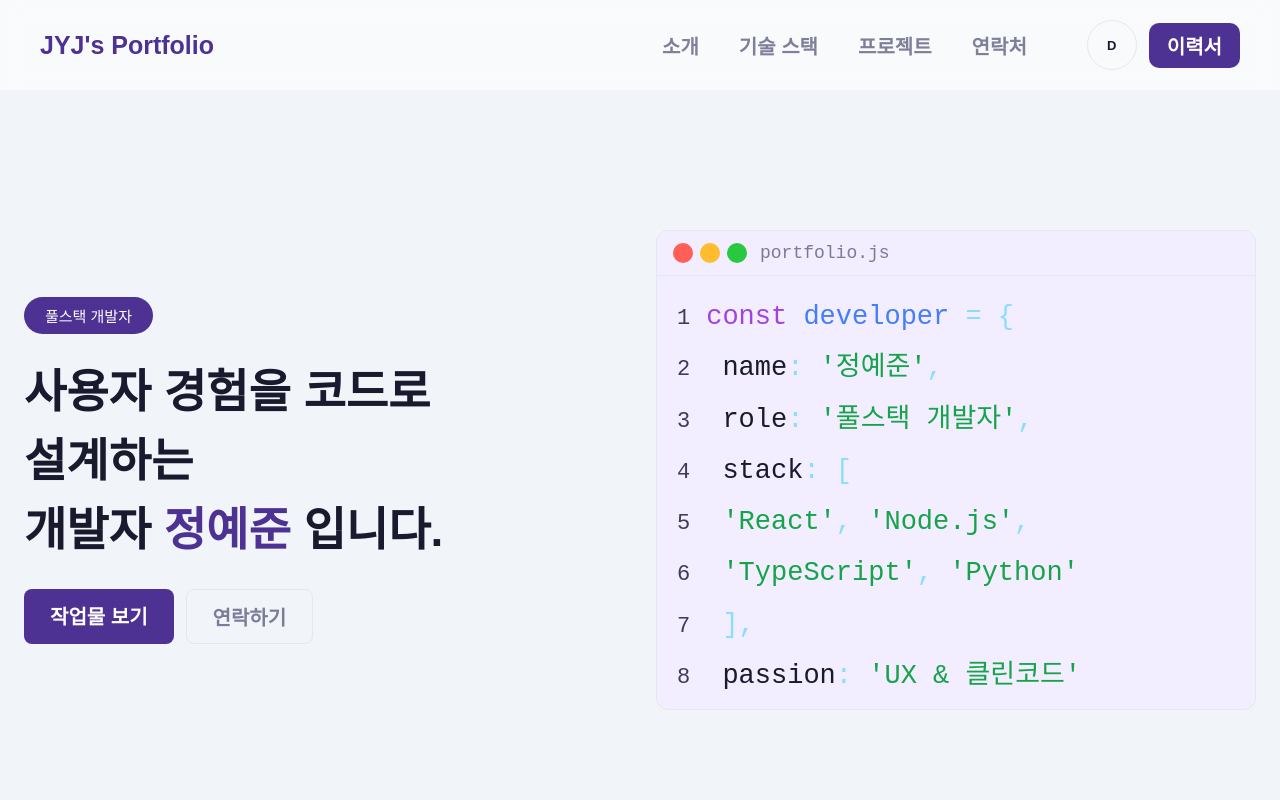
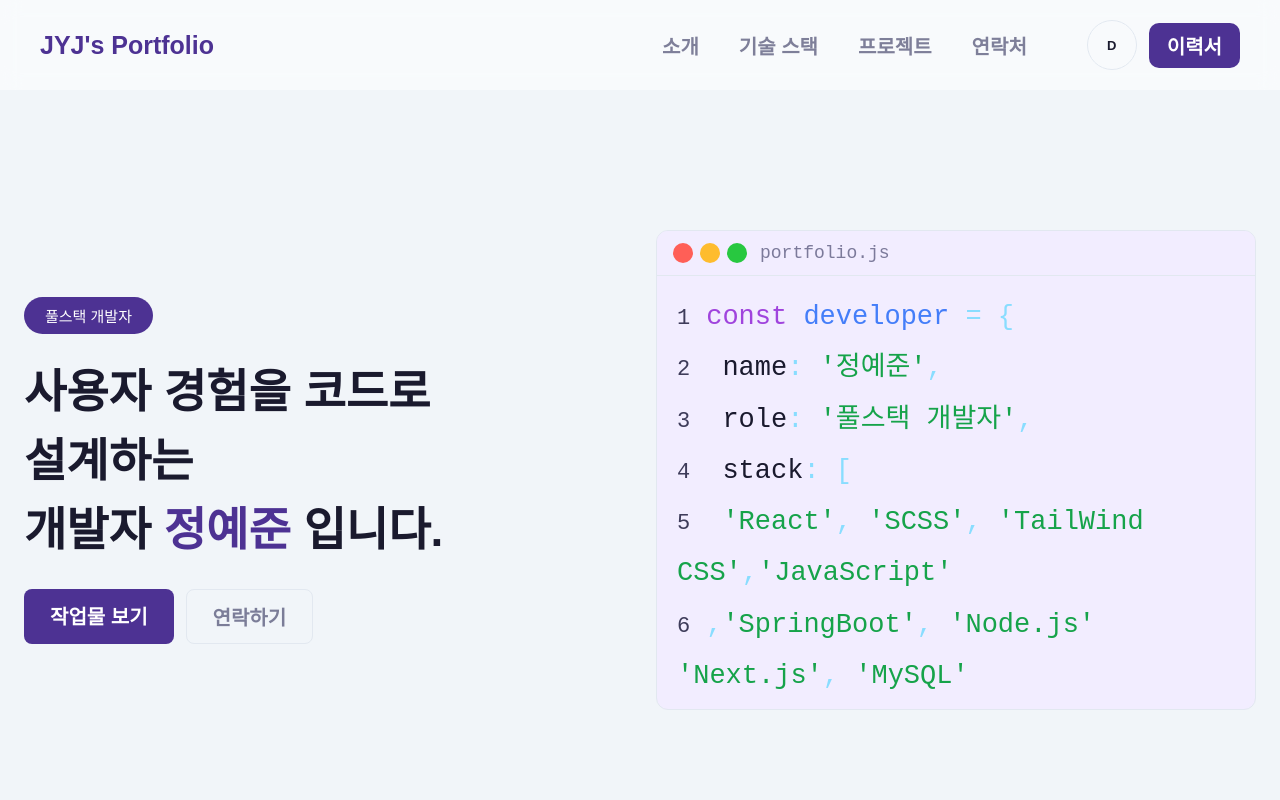
Before and after one commit to Yejun-Jung/JYJ-Portfolio, a React (Vite) app: page / in a window 1280 px wide. Shown: the top 800 px of the page. Built offline with nearby package versions, Linux system fonts and the light colour scheme.

Commit message:
hero / skills update

```diff
--- a/src/components/sections/Hero.jsx
+++ b/src/components/sections/Hero.jsx
@@ -7,9 +7,9 @@ const codeLines = [
   { parts: [{ cls: "tx", text: " name" }, { cls: "pl", text: ": " }, { cls: "str", text: "'정예준'" }, { cls: "pl", text: "," }] },
   { parts: [{ cls: "tx", text: " role" }, { cls: "pl", text: ": " }, { cls: "str", text: "'풀스택 개발자'" }, { cls: "pl", text: "," }] },
   { parts: [{ cls: "tx", text: " stack" }, { cls: "pl", text: ": [" }] },
-  { parts: [{ cls: "str", text: " 'React'" }, { cls: "pl", text: ", " }, { cls: "str", text: "'Node.js'" }, { cls: "pl", text: "," }] },
-  { parts: [{ cls: "str", text: " 'TypeScript'" }, { cls: "pl", text: ", " }, { cls: "str", text: "'Python'" }] },
-  { parts: [{ cls: "pl", text: " ]," }] },
+  { parts: [{ cls: "str", text: " 'React'" }, { cls: "pl", text: ", " }, { cls: "str", text: "'SCSS'" }, { cls: "pl", text: ", " }, { cls: "str", text: "'TailWind CSS'" }, { cls: "pl", text: "," }, { cls: "str", text: "'JavaScript'" }] },
+  { parts: [{ cls: "pl", text: "," }, { cls: "str", text: "'SpringBoot'" }, { cls: "pl", text: ", " }, { cls: "str", text : "'Node.js'" }, { cls: "str", text: " 'Next.js'" }, { cls: "pl", text: ", " }, { cls: "str", text: "'MySQL'" }] },
+  { parts: [{ cls: "pl", text: ", " }, { cls: "str", text: "'DBeaver'" }, { cls: "pl", text: ", " }, { cls: "str", text: "'Python'" },  { cls: "pl", text: " ]," }] },
   { parts: [{ cls: "tx", text: " passion" }, { cls: "pl", text: ": " }, { cls: "str", text: "'UX & 클린코드'" }] },
   { parts: [{ cls: "pl", text: "}" }] },
 ];
--- a/src/components/sections/Skills.jsx
+++ b/src/components/sections/Skills.jsx
@@ -5,7 +5,7 @@ const Skills = () => {
   const skillsData = [
     { id: "frontend", title: "FRONTEND", items: ["React.js", "Next.js", "Tailwind CSS", "SCSS"] },
     { id: "tools", title: "TOOLS", items: ["Figma", "Notion"] },
-    { id: "backend", title: "BACKEND", items: ["Node.js", "MySQL", "Docker"] },
+    { id: "backend", title: "BACKEND", items: ["Node.js", "MySQL", "Docker", "DBeaver"] },
     { id: "vcs", title: "VCS", items: ["GitHub"] },
     { id: "deployment", title: "DEPLOYMENT", items: ["Vercel"] }
   ];
```
